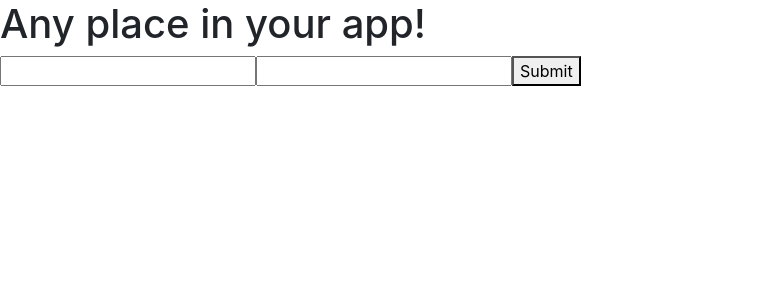
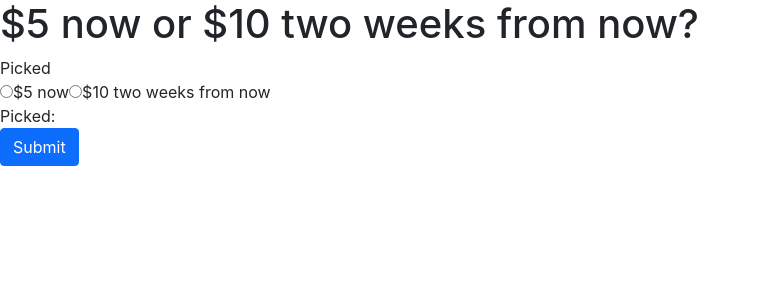
Before and after one commit to yahelnachum/vizsurvey, a React (Create React App) app: page / in a window 1280 px wide. Shown: the top 300 px of the page, without its empty margins (0-760 px from the left). Built offline with nearby package versions, Linux system fonts and the light colour scheme.

Commit message:
Added MEL form
Added a MEL form that uses a react-bootstrap button.

```diff
--- a/src/App.js
+++ b/src/App.js
@@ -1,11 +1,11 @@
 import React, { Component } from "react";
-import UserForm from "./UserForm";
+import MELForm from "./MELForm";
 
 class App extends Component {
   render() {
     return (
       <div>
-        <UserForm />
+        <MELForm />
       </div>
     );
   }
--- /dev/null
+++ b/src/MELForm.js
@@ -0,0 +1,47 @@
+import React, { Component } from "react";
+import { Formik, Form, Field } from "formik";
+import { Button } from "react-bootstrap";
+
+class MELForm extends Component {
+  constructor(props) {
+    super(props);
+  }
+
+  render() {
+    return (
+      <div>
+        <h1>$5 now or $10 two weeks from now?</h1>
+        <Formik
+          initialValues={{
+            picked: "",
+          }}
+          onSubmit={async (values) => {
+            await new Promise((r) => setTimeout(r, 500));
+            alert(JSON.stringify(values, null, 2));
+          }}
+        >
+          {({ values }) => (
+            <Form>
+              <div id="my-radio-group">Picked</div>
+              <div role="group" aria-labelledby="my-radio-group">
+                <label>
+                  <Field type="radio" name="picked" value="early" />
+                  $5 now
+                </label>
+                <label>
+                  <Field type="radio" name="picked" value="later" />
+                  $10 two weeks from now
+                </label>
+                <div>Picked: {values.picked}</div>
+              </div>
+
+              <Button type="submit">Submit</Button>
+            </Form>
+          )}
+        </Formik>
+      </div>
+    );
+  }
+}
+
+export default MELForm;
```
